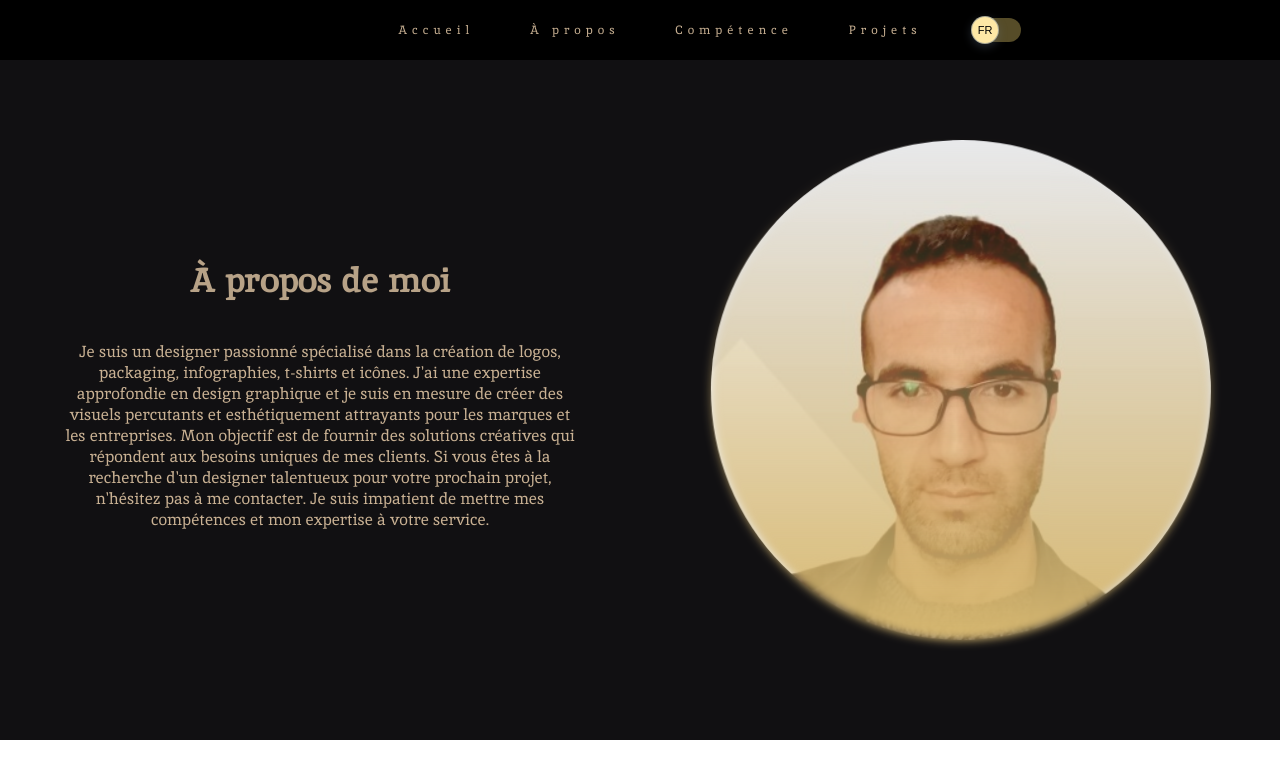
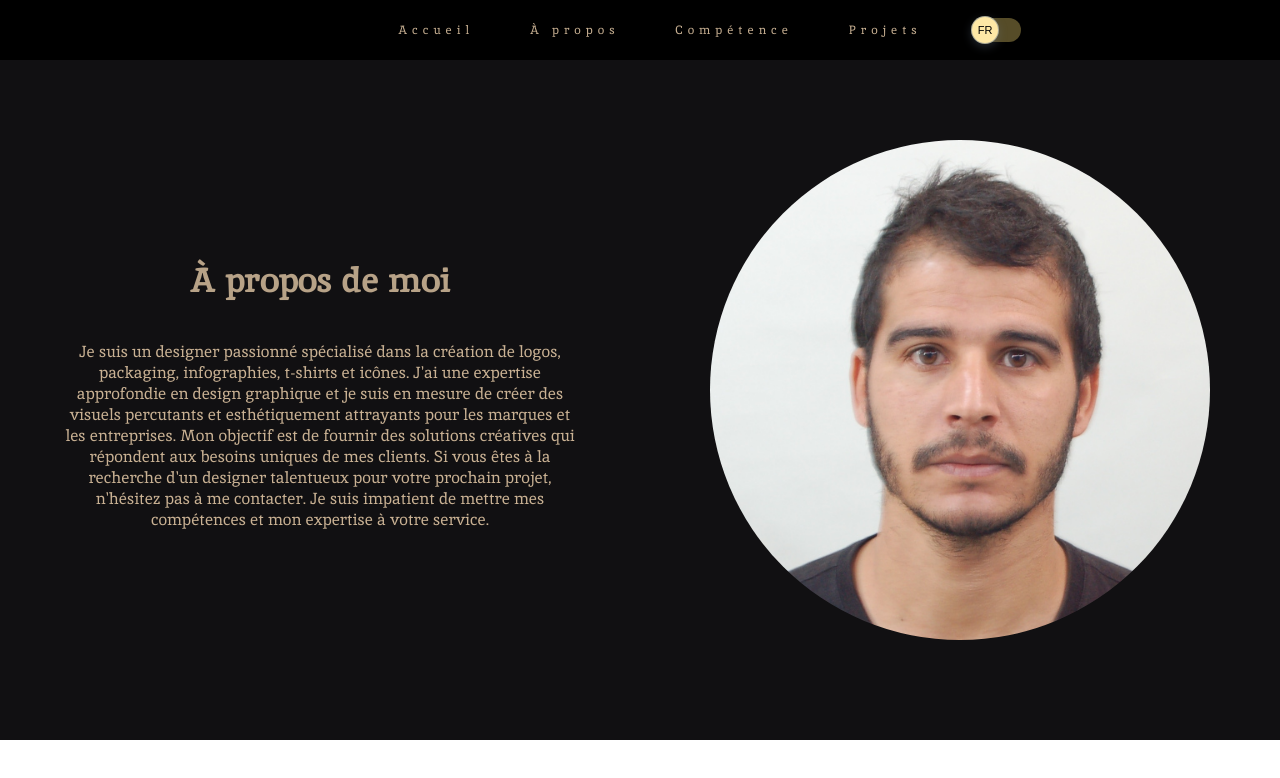
Before and after one commit to slimanej4c/portfolio_boli, a Next.js app: page /apropos in a window 1280 px wide. Shown: the top 778 px of the page. Built offline with nearby package versions, Linux system fonts and the light colour scheme.

Commit message:
add part4

```diff
--- a/hocs/Layout.js
+++ b/hocs/Layout.js
@@ -66,7 +66,7 @@ const firstWord = lang.split('=').slice(0)[0]+"=";
   }
 
   if (lastWord === "eng") {
-    console.log('lang...egal eng.',props.langue,lang ,"laseword:",lastWord,clickedd,"chk",isChecked)
+    console.log('lang...egal eng.',props.langue,lang ,"laseword:",lastWord,";",clickedd,"chk",isChecked)
 
 
 
@@ -247,9 +247,9 @@ const Nav=()=>{
             <motion.li
               key={item.id}
               variants={itemVariants}
-              className={item.to ===lastWord  ? contact_div : other_div}
+              className={item.to ===lang  ? contact_div : other_div}
             >
-              <Link className={item.to ===lastWord  ? "nav-link clicked"  : "nav-link"}
+              <Link className={item.to ===lang ? "nav-link clicked"  : "nav-link"}
 
               href={item.to} onClick={() => clicked(item.to)} >
                 {item.title}{getlang}
--- a/pages/_app.tsx
+++ b/pages/_app.tsx
@@ -15,7 +15,7 @@ import  { store  }  from '../Redux/store';
 
     <Head>
 
-    <title>PSE</title>
+    <title>Portfolio ELH'OUAS</title>
     <meta name='viewport' content='width=device-width, inital-scale=1' />
     <meta name="theme-color" content="black"></meta>
   </Head>
--- a/pages/apropos.js
+++ b/pages/apropos.js
@@ -47,12 +47,12 @@ function apropos(props) {
   };
     const rotateVariants ={
         initial:{
-          x:'50%',
-          rotate:90 ,
+
+          opacity:0,
         },
           animate:{
-            x:"0%",
-            rotate: 0 ,
+
+            opacity:1,
             transition: { duration: 4  , type: "spring",     stiffness: 10,
             mass: 2,
             damping:3,
--- a/styles/home/home.css
+++ b/styles/home/home.css
@@ -77,8 +77,7 @@ border-radius: 50%;
 
 }
 @keyframes image_blur{
-    from {width: 102%;height: 102%;}
-    to {width: 100% ; height: 100%;}
+
   }
 .home-right .image::before {
     content: "";
@@ -87,11 +86,10 @@ border-radius: 50%;
     left: 0;
     width: 100%;
     height: 100%;
-    background: linear-gradient(to bottom, rgba(0, 0, 0, 0), rgb(215, 184, 113)); /* Adjust the gradient and color to your desired effect */
-    filter: blur(5px); /* Adjust the blur radius to your desired effect */
+
+
     border-radius: 50%;
-    animation-name: image_blur;
-    animation-duration: 1s;
+
   }
 
 
```
Also changed, not shown: public/static/images/profile.jpg.
